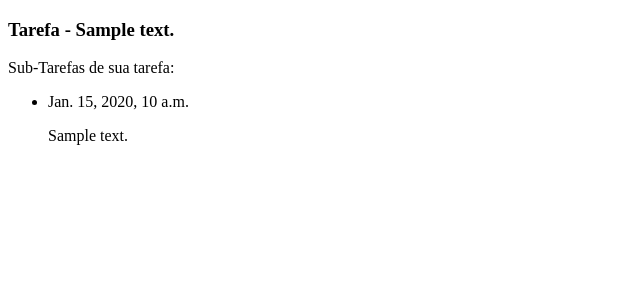
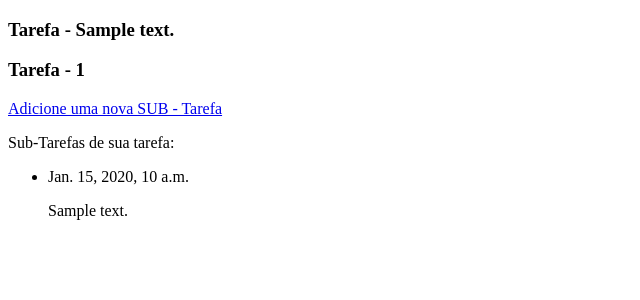
Before and after one commit to Gogoncalves18/Django_estudo, a Django app: page /subtopicos/1/ in a window 1280 px wide. Shown: the part 26-326 px from the top of the page, without its empty margins (0-640 px from the left). Run offline with Django 5.2, Linux system fonts and the light colour scheme; tables that the repository leaves empty hold one stand-in row (values such as "Sample post").

Commit message:
A09 - Forms com passagem de param e navegacoes entre links

```diff
--- a/Proj_Lista_Tarefas/lista_tarefas/templates/lista_tarefas/topico_lista.html
+++ b/Proj_Lista_Tarefas/lista_tarefas/templates/lista_tarefas/topico_lista.html
@@ -2,6 +2,12 @@
 
 {% block content %}
 <h3>Tarefa - {{ topico }}</h3>
+<h3>Tarefa - {{ topico.id }}</h3>
+
+<p>
+    <a href="{% url 'novo_sub_topico' topico.id %}">Adicione uma nova SUB - Tarefa</a>
+</p>
+
 <p>Sub-Tarefas de sua tarefa:</p>
 
 <!-- Aqui vamos renderizar os dados de tarefas que tem registrado no BD,
--- a/Proj_Lista_Tarefas/lista_tarefas/urls.py
+++ b/Proj_Lista_Tarefas/lista_tarefas/urls.py
@@ -7,4 +7,8 @@ urlpatterns = [
     path('subtopicos/<topico_id>/', views.sub_topicos, name='sub_topicos_tarefas'),
     # URL para tratar a entrada de novos tópicos através de forms.
     path('new_topico', views.novo_topico, name='novo_topico'),
+
+    # Quando direcionar para pagina do novo subtopico, faremos um parsing de
+    # param, ao qual será o ID do topico
+    path('new_sub_topico/<topico_id>', views.new_sub_topicos, name='novo_sub_topico'),
 ]
--- a/Proj_Lista_Tarefas/lista_tarefas/views.py
+++ b/Proj_Lista_Tarefas/lista_tarefas/views.py
@@ -2,7 +2,7 @@ from django.shortcuts import render
 from .models import Topicos
 
 # Trago o form para a view.
-from .forms import Topico_Form
+from .forms import Topico_Form, Sub_topico
 
 # Com esta classe eu posso redirecionar a ação para qq rota.
 from django.http import HttpResponseRedirect
@@ -70,3 +70,38 @@ def novo_topico(request):
 
     context = {'form': form}
     return render(request, 'lista_tarefas/novo_topico.html', context)
+
+
+def new_sub_topicos(request, topico_id):
+    """ Entradas para novos subtopicos do tópico pai. """
+    topico = Topicos.objects.get(id = topico_id)
+    print(f'========> {topico.id}')
+    if request.method != 'POST':
+        # Para apresentar o mesmo formulario em branco já
+        # que não houve envio de infos.
+        form = Sub_topico()
+    else:
+        # PONTO IMPORTANTE, aqui os meus dados não estão completos
+        # eu só tenho o texto, ainda não posso salvar em BD, pois ainda
+        # preciso adicionar novas informações além do texto de input.
+        # Assim montamos uma nova instancia com chave e vlr no DATA.
+        form = Sub_topico(data=request.POST)
+        if form.is_valid():
+            # O fato de usar o "commit=False" permite salvar os dados
+            # de texto em background e não injetar no BD ainda, para
+            # que possamos manipular ele.
+            nova_entrada = form.save(commit=False)
+            # Pego o topico da funcao "new_sub_topicos" ao qual obtive
+            # o ID do pai e estou injetando nos dados como k=topico_pai
+            # vlr= topico da função.
+            nova_entrada.sub_topicos = topico
+            print(f'DADOS SALVOS NO BD: {nova_entrada}')
+            nova_entrada.save()
+
+            # Aqui algo novo, eu redireciono a page passando um arg para ela,
+            # preenchendo o param que ela precisa para achar os sub_topicos ligados
+            # ao topico pai.
+            return HttpResponseRedirect(reverse('sub_topicos_tarefas', args=[topico.id]))
+
+    context = {'topico': topico, 'form': form}
+    return render(request, 'lista_tarefas/novo_sub_topico.html', context)
```
Also changed, not shown: Proj_Lista_Tarefas/lista_tarefas/forms.py (+15 -1 lines), Proj_Lista_Tarefas/lista_tarefas/templates/lista_tarefas/novo_sub_topico.html (added, +18 -0 lines).
